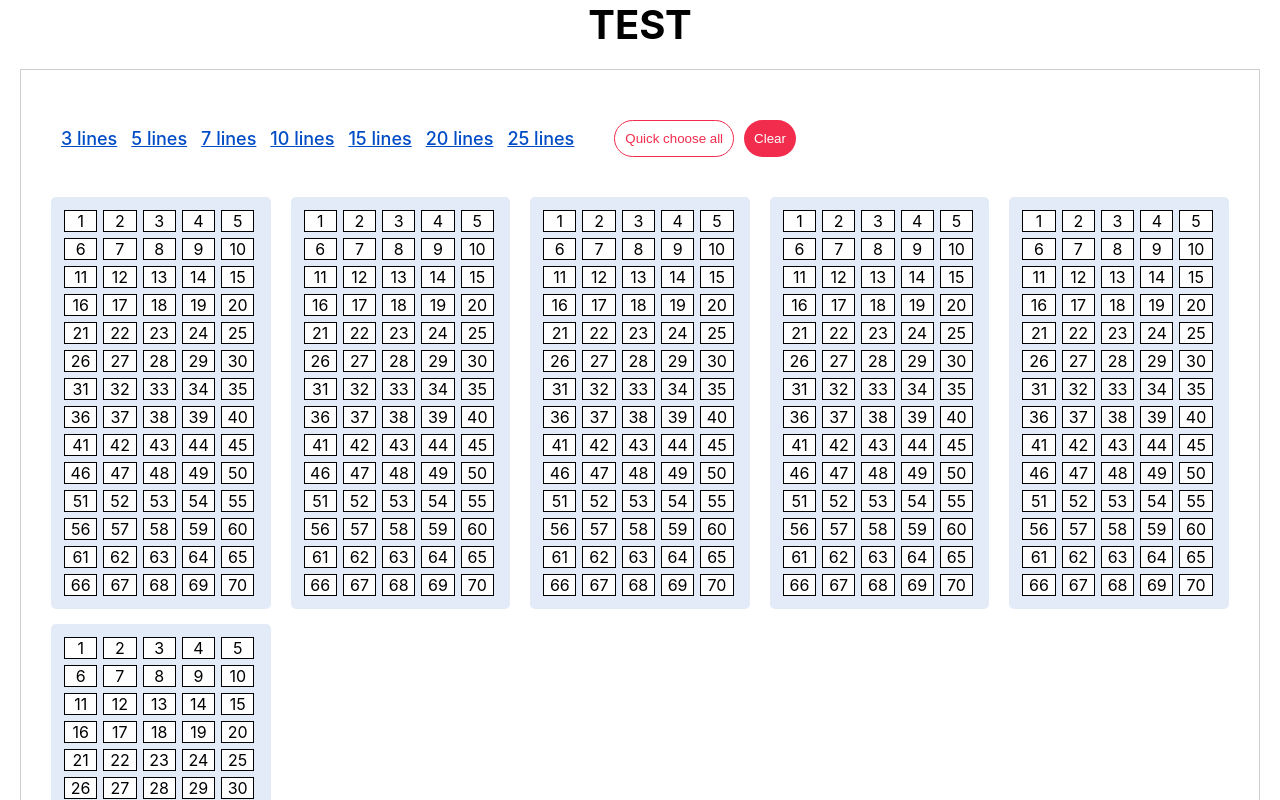
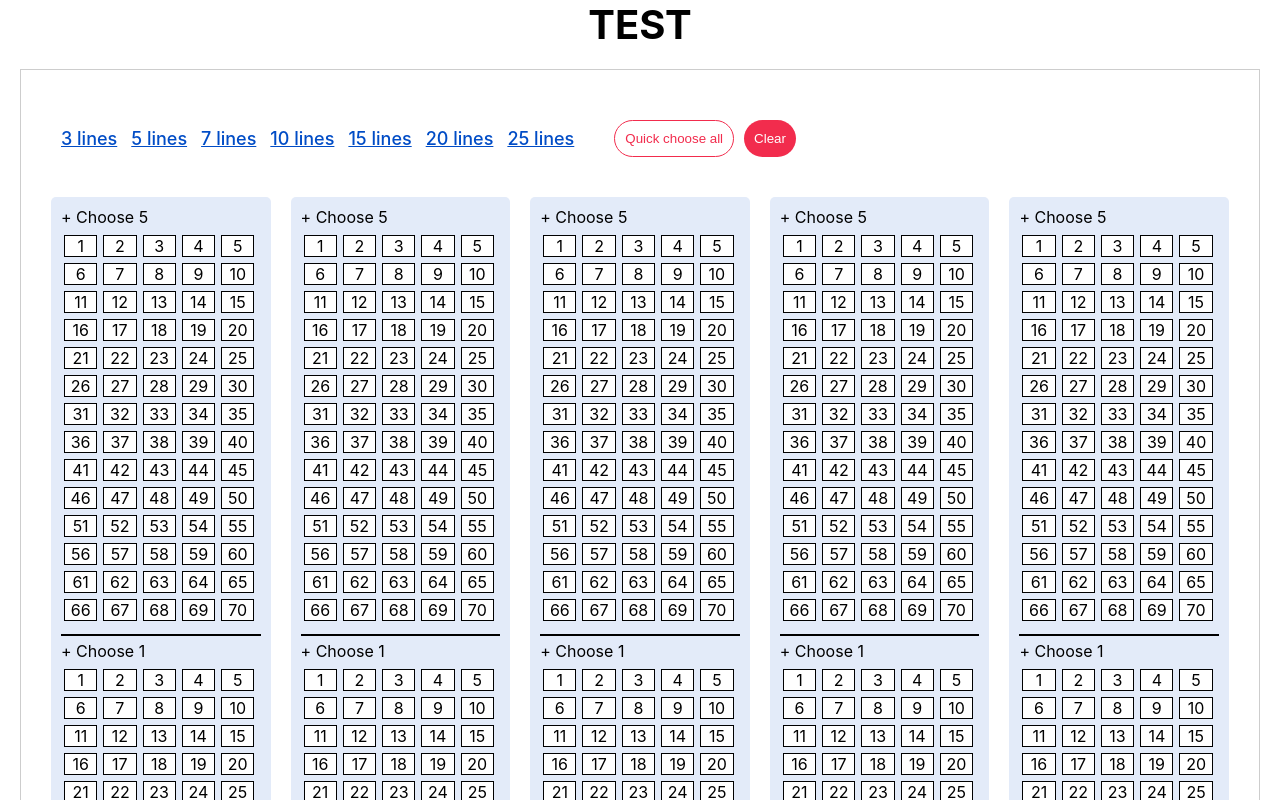
Before and after one commit to quantu99/test, a React (Create React App) app: page / in a window 1280 px wide. Shown: the top 800 px of the page. Built offline with nearby package versions, Linux system fonts and the light colour scheme.

Commit message:
completed

```diff
--- a/package.json
+++ b/package.json
@@ -3,6 +3,7 @@
   "version": "0.1.0",
   "private": true,
   "dependencies": {
+    "@babel/plugin-proposal-private-property-in-object": "^7.21.11",
     "@testing-library/jest-dom": "^5.17.0",
     "@testing-library/react": "^13.4.0",
     "@testing-library/user-event": "^13.5.0",
--- a/src/App.js
+++ b/src/App.js
@@ -5,39 +5,59 @@ import styles from './App.module.css';
 function App() {
     const [box, setBox] = useState(6);
     const [y, setY] = useState(70);
+    const [z, setZ] = useState(25);
     const [selectedNumbers, setSelectedNumbers] = useState([]);
+    const [selectedNumbersSecond, setSelectedNumbersSecond] = useState([]);
     const handleQuickChoose = () => {
         const newSelectedNumbers = [];
+        const newSelectedNumbersSecond = [];
         for (let i = 0; i < box; i++) {
             const randomNumbers = [];
+            const randomNumbersSecond = [];
             while (randomNumbers.length < 5) {
                 const randomNumber = Math.floor(Math.random() * y) + 1;
                 if (!randomNumbers.includes(randomNumber)) {
                     randomNumbers.push(randomNumber);
                 }
             }
+            while (randomNumbersSecond < 1) {
+                const randomNumberSecond = Math.floor(Math.random() * z) + 1;
+                if (!randomNumbersSecond.includes(randomNumberSecond)) {
+                    randomNumbersSecond.push(randomNumberSecond);
+                }
+            }
             newSelectedNumbers.push(randomNumbers);
+            newSelectedNumbersSecond.push(randomNumbersSecond);
         }
-
         setSelectedNumbers(newSelectedNumbers);
+        setSelectedNumbersSecond(newSelectedNumbersSecond);
     };
     const handleQuickChooseForPer = (index) => {
         const randomNumbers = [];
+        const randomNumbersSecond = [];
         while (randomNumbers.length < 5) {
             const randomNumber = Math.floor(Math.random() * y) + 1;
             if (!randomNumbers.includes(randomNumber)) {
                 randomNumbers.push(randomNumber);
             }
         }
+        while (randomNumbersSecond < 1) {
+            const randomNumberSecond = Math.floor(Math.random() * z) + 1;
+            if (!randomNumbersSecond.includes(randomNumberSecond)) {
+                randomNumbersSecond.push(randomNumberSecond);
+            }
+        }
         const updatedSelectedNumbers = [...selectedNumbers];
+        const updatedSelectedNumbersSecond = [...selectedNumbersSecond];
         updatedSelectedNumbers[index] = randomNumbers;
+        updatedSelectedNumbersSecond[index] = randomNumbersSecond;
         setSelectedNumbers(updatedSelectedNumbers);
+        setSelectedNumbersSecond(updatedSelectedNumbersSecond);
     };
 
-    const handleItemSelection = (itemIndex, j) => {
+    const handleItemSelection = (itemIndex, j, n) => {
         const selectedItems = selectedNumbers[itemIndex] || [];
         const isSelected = selectedItems.includes(j + 1);
-
         if (isSelected) {
             const updatedSelectedItems = selectedItems.filter((item) => item !== j + 1);
             setSelectedNumbers((prevSelectedNumbers) => {
@@ -58,6 +78,29 @@ function App() {
             });
         }
     };
+    const handleItemSelectionSecond = (itemIndex, n) => {
+        const selectedItemsSecond = selectedNumbersSecond[itemIndex] || [];
+        const isSelectedSecond = selectedItemsSecond.includes(n + 1);
+        if (isSelectedSecond) {
+            const updatedSelectedItemsSecond = selectedItemsSecond.filter((item) => item !== n + 1);
+            setSelectedNumbersSecond((prevSelectedNumbersSecond) => {
+                const updatedSelectedNumbersSecondCopy = [...prevSelectedNumbersSecond];
+                updatedSelectedNumbersSecondCopy[itemIndex] = updatedSelectedItemsSecond;
+                return updatedSelectedNumbersSecondCopy;
+            });
+        } else {
+            if (selectedItemsSecond.length === 1) {
+                return;
+            }
+            const updatedSelectedItemsSecond = [...selectedItemsSecond];
+            updatedSelectedItemsSecond.push(n + 1);
+            setSelectedNumbersSecond((prevSelectedNumbersSecond) => {
+                const updatedSelectedNumbersSecondCopy = [...prevSelectedNumbersSecond];
+                updatedSelectedNumbersSecondCopy[itemIndex] = updatedSelectedItemsSecond;
+                return updatedSelectedNumbersSecondCopy;
+            });
+        }
+    };
     return (
         <div>
             <h1 className={styles.title}>TEST</h1>
@@ -70,6 +113,8 @@ function App() {
                                 Quick choose
                             </button>
                             <div className={styles.itemContainer}>
+                                <p>+ Choose 5</p>
+                                <div className={styles.numberContainer}>
                                     {Array.from({ length: y }, (_, j) => (
                                         <div
                                             onClick={() => {
@@ -85,6 +130,24 @@ function App() {
                                         </div>
                                     ))}
                                 </div>
+                                <p style={{ marginTop: '5px' }}>+ Choose 1</p>
+                                <div className={styles.secondNumberContainer}>
+                                    {Array.from({ length: z }, (_, n) => (
+                                        <div
+                                            onClick={() => {
+                                                handleItemSelectionSecond(i, n);
+                                            }}
+                                            className={`${styles.item} ${
+                                                selectedNumbersSecond[i] && selectedNumbersSecond[i].includes(n + 1)
+                                                    ? styles.activeSecond
+                                                    : ''
+                                            }`}
+                                        >
+                                            {n + 1}
+                                        </div>
+                                    ))}
+                                </div>
+                            </div>
                         </div>
                     ))}
                 </div>
--- a/src/App.module.css
+++ b/src/App.module.css
@@ -23,13 +23,23 @@
     margin-bottom: 5px;
     padding: 10px;
     border-radius: 5px;
-    display: flex;
-    flex-wrap: wrap;
     cursor: pointer;
     &:hover {
         transition: all 0.3s ease-out;
         background-color: #c2d3f1;
     }
+}
+.numberContainer {
+    margin-top: 5px;
+    display: flex;
+    flex-wrap: wrap;
+    padding-bottom: 10px;
+    border-bottom: 2px solid black;
+}
+.secondNumberContainer {
+    margin-top: 5px;
+    display: flex;
+    flex-wrap: wrap;
 }
 .item {
     background-color: #fff;
@@ -45,6 +55,10 @@
 }
 .active {
     background-color: #9fa5ac;
+}
+.activeSecond {
+    background-color: #aa4c5b;
+    color: #fff;
 }
 .btn {
     display: none;
```
Also changed, not shown: 1 other file (tests, documents, lock files or other folders). Lines whose indentation alone changed are shown as unchanged.
